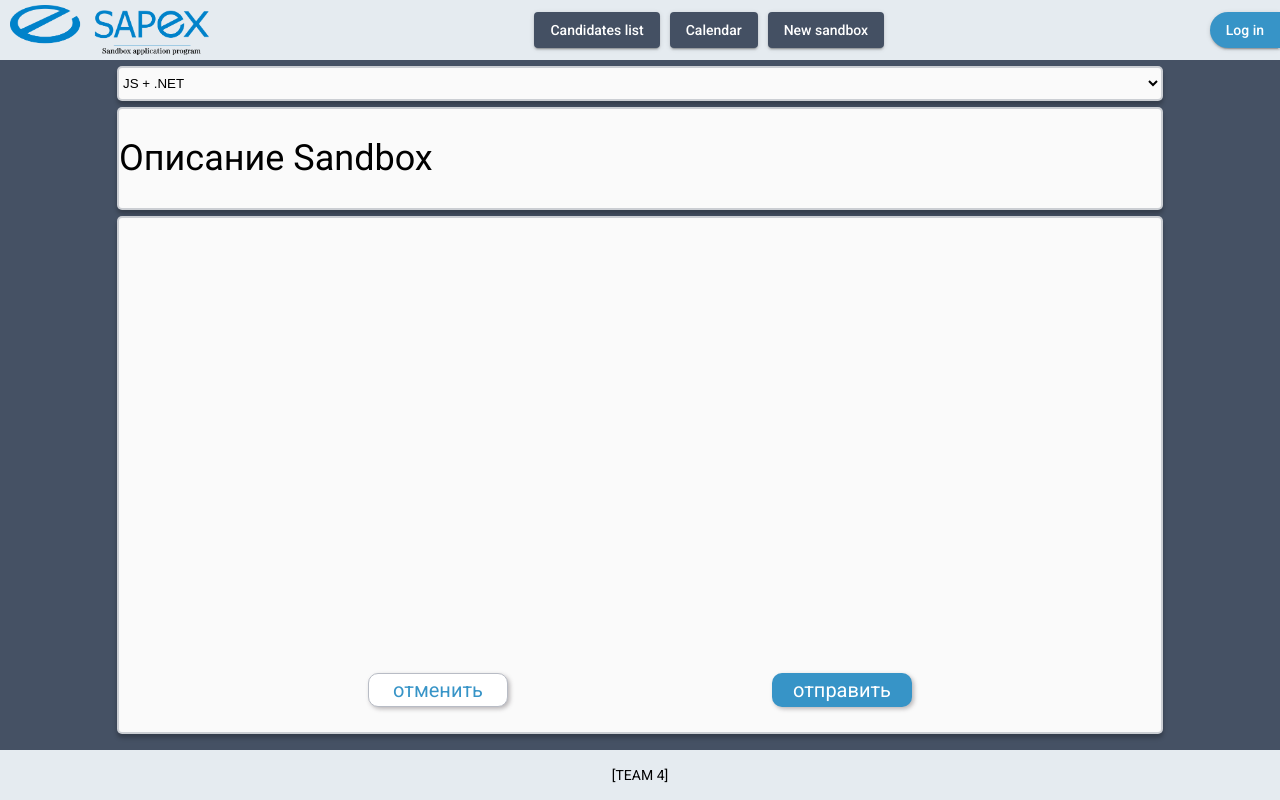
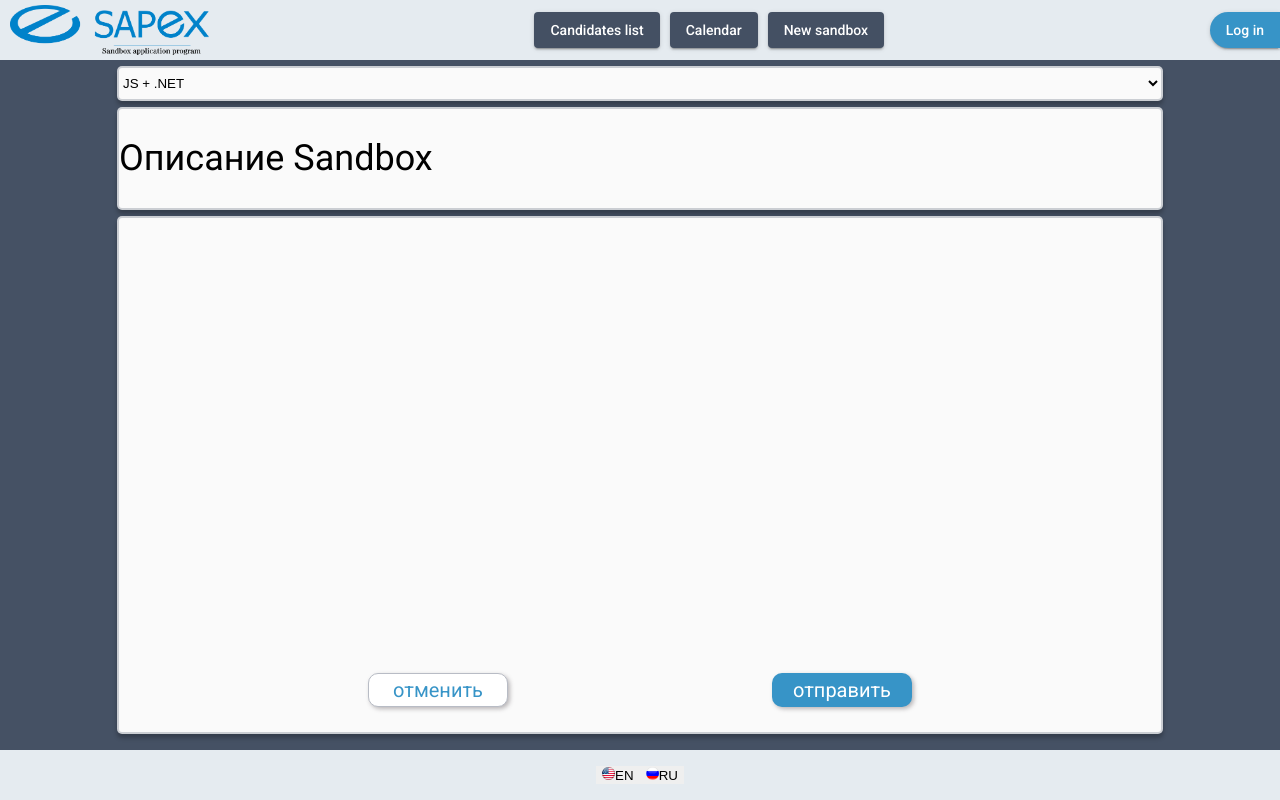
Before and after one commit to vstrabko/exadelSandboxFE, an Angular app: page / in a window 1280 px wide. Built offline with nearby package versions, Linux system fonts and the light colour scheme.

Commit message:
layout+json

```diff
--- a/src/app/components/footer/footer.component.html
+++ b/src/app/components/footer/footer.component.html
@@ -1,3 +1,6 @@
 <footer>
-  <div class="wrapper-footer">[TEAM 4]</div>
+  <div class="wrapper-footer">
+    <div><button><img src="../../../assets/img/flags/en.png" alt="EN">EN</button></div>
+    <div><button><img src="../../../assets/img/flags/ru.png" alt="RU">RU</button></div>
+  </div>
 </footer>
--- a/src/app/components/footer/footer.component.scss
+++ b/src/app/components/footer/footer.component.scss
@@ -4,4 +4,14 @@
   display: flex;
   justify-content: center;
   align-items: center;
+
+  button {
+    border: none;
+    cursor: pointer;
+  }
+
+  img {
+    height: 13px;
+  }
+
 }
```
Also changed, not shown: src/assets/i18n/en.json (added, +9 -0 lines), src/assets/i18n/ru.json (added, +9 -0 lines), src/assets/img/flags/en.png (added), src/assets/img/flags/ru.png (added).
